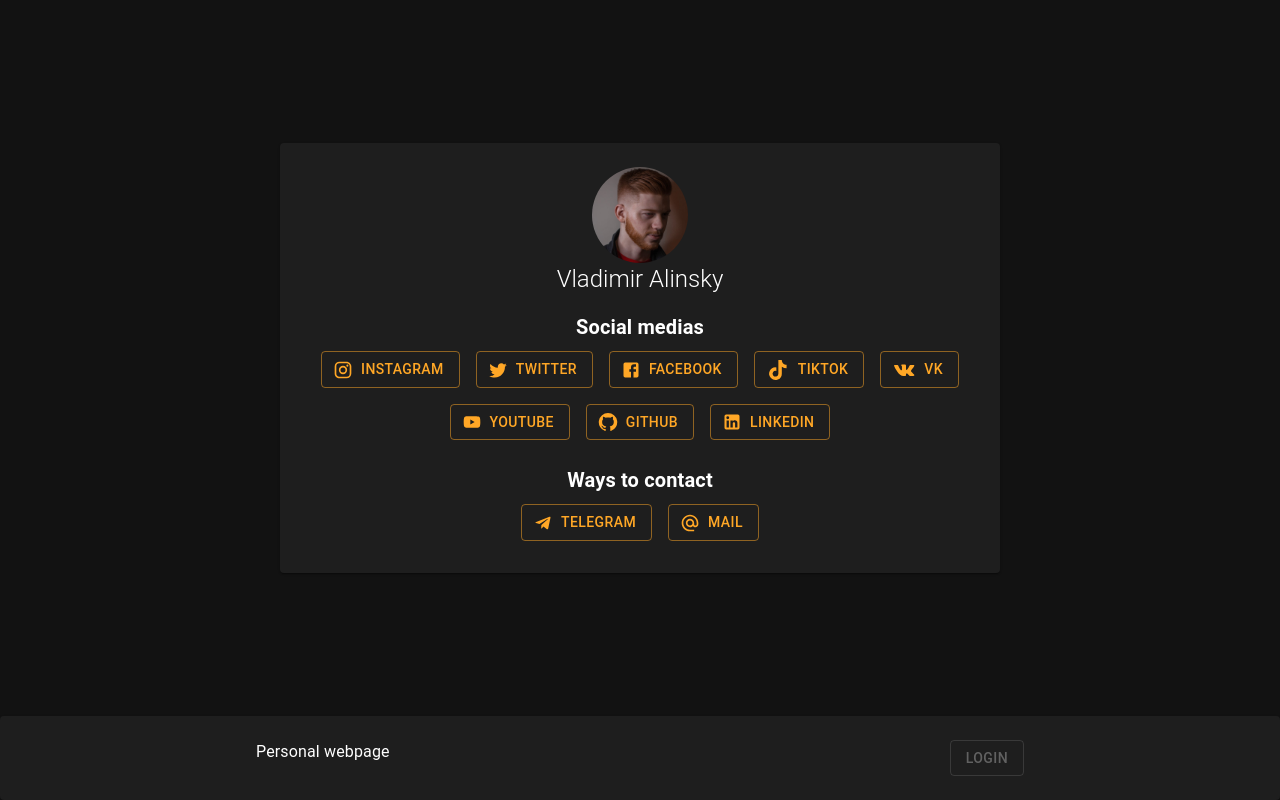
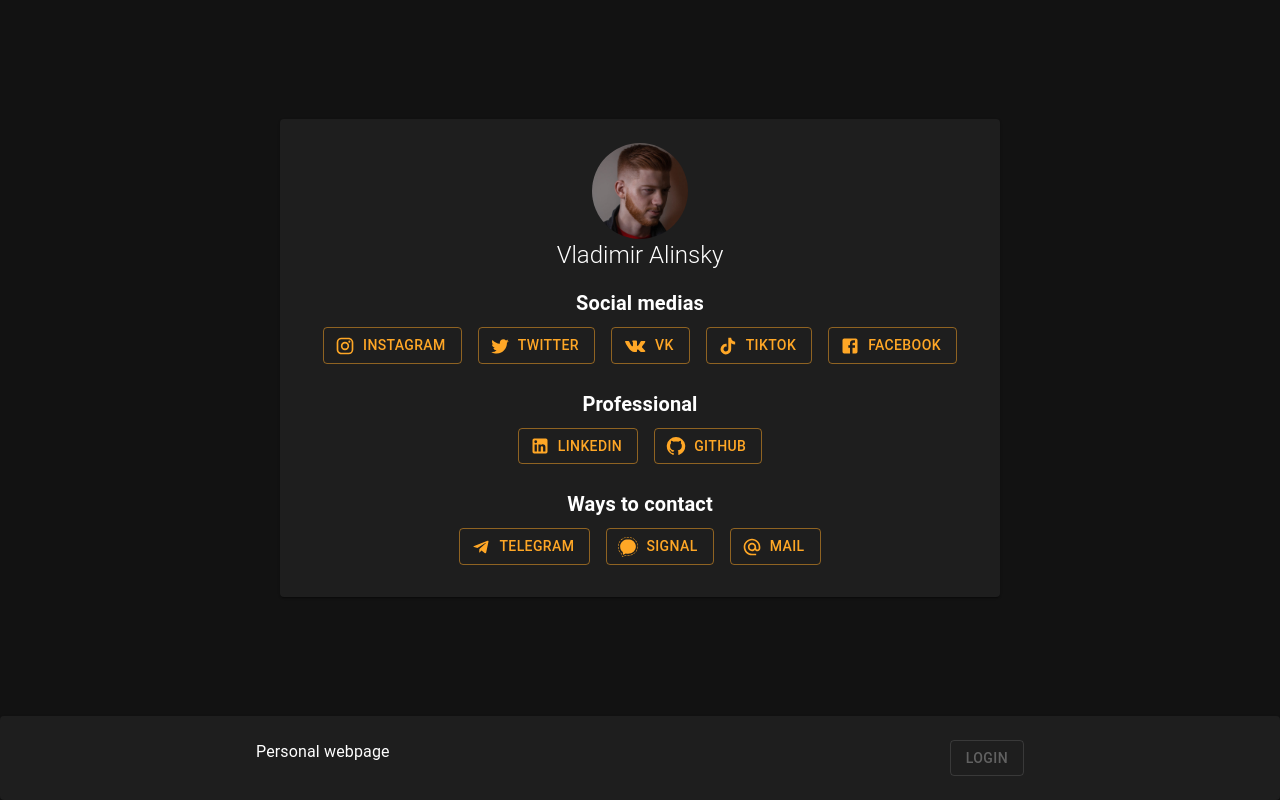
Before and after one commit to SKY-ALIN/Alinsky.tech, a React (Create React App) app: page / in a window 1280 px wide. Built offline with nearby package versions, Linux system fonts and the light colour scheme.

Commit message:
Add signal and personal section, remove youtube

```diff
--- a/src/App.tsx
+++ b/src/App.tsx
@@ -1,5 +1,4 @@
 import React from 'react';
-import './App.css';
 import CssBaseline from "@mui/material/CssBaseline";
 import { createTheme, ThemeProvider } from '@mui/material/styles';
 import { makeStyles } from '@mui/styles';
@@ -8,16 +7,18 @@ import {
   Box,
   Button,
   Container,
+  Snackbar,
   Paper,
   Typography
 } from "@mui/material";
+import MuiAlert, { AlertProps } from '@mui/material/Alert';
 
 import { ReactComponent as TikTokIcon } from './tiktok.svg'
 import { ReactComponent as VKIcon } from './vk.svg'
+import { ReactComponent as SignalIcon } from './signal.svg'
 import InstagramIcon from '@mui/icons-material/Instagram';
 import TwitterIcon from '@mui/icons-material/Twitter';
 import FacebookIcon from '@mui/icons-material/Facebook';
-import YouTubeIcon from '@mui/icons-material/YouTube';
 import GitHubIcon from '@mui/icons-material/GitHub';
 import LinkedInIcon from '@mui/icons-material/LinkedIn';
 import TelegramIcon from '@mui/icons-material/Telegram';
@@ -66,14 +67,21 @@ const useStyles = makeStyles({
   }
 })
 
-function MediaButton({text, icon, href="#"}: {text: string; icon: JSX.Element; href?: string}) {
+const Alert = React.forwardRef<HTMLDivElement, AlertProps>(function Alert(
+  props,
+  ref,
+) {
+  return <MuiAlert elevation={6} ref={ref} variant="filled" {...props} />;
+});
+
+function MediaButton({text, icon, ...props}: {text: string, icon: JSX.Element, href?: string, onClick?: () => void}) {
   return (
     <Button
       variant="outlined"
       color="warning"
       sx={{margin: "8px"}}
       startIcon={icon}
-      href={href}
+      {...props}
     >
       {text}
     </Button>
@@ -82,6 +90,15 @@ function MediaButton({text, icon, href="#"}: {text: string; icon: JSX.Element; h
 
 function App() {
   const classes = useStyles();
+
+  const [openSignalAlert, setOpenSignalAlert] = React.useState(false);
+  const handleCloseSignalAlert = (event?: React.SyntheticEvent, reason?: string) => {
+    if (reason === 'clickaway') {
+      return;
+    }
+    setOpenSignalAlert(false);
+  };
+
   return (
     <ThemeProvider theme={darkTheme}>
       <CssBaseline />
@@ -103,17 +120,30 @@ function App() {
               <Typography variant="h6" sx={{ fontWeight: 'bold' }}>Social medias</Typography>
               <MediaButton text="Instagram" icon={<InstagramIcon />} href="https://www.instagram.com/sky.alin/" />
               <MediaButton text="Twitter" icon={<TwitterIcon />} href="https://twitter.com/AlinskyVladimir" />
+              <MediaButton text="VK" icon={<VKIcon fill="#ffa726" />} href="https://vk.com/voavnix" />
+              <MediaButton
+                text="TikTok"
+                icon={<TikTokIcon fill="#ffa726" width="1em" height="1em" />}
+                href="https://vm.tiktok.com/ZSJe8DYu6/"
+              />
               <MediaButton text="Facebook" icon={<FacebookIcon />} href="https://www.facebook.com/vladimir.alinsky" />
-              <MediaButton text="TikTok" icon={<TikTokIcon fill="#ffa726" />} href="https://vm.tiktok.com/ZSJe8DYu6/" />
-              <MediaButton text="VK" icon={<VKIcon fill="#ffa726" />} href="https://vk.com/voavnix" />
-              <MediaButton text="YouTube" icon={<YouTubeIcon />} href="https://www.youtube.com/channel/UCR_YFCXQu5FW-wyZjuEzLjQ" />
+            </Box>
+
+            <Box className={classes.block}>
+              <Typography variant="h6" sx={{ fontWeight: 'bold' }}>Professional</Typography>
+              <MediaButton text="LinkedIn" icon={<LinkedInIcon />} href="https://www.linkedin.com/in/alinsky/" />
               <MediaButton text="GitHub" icon={<GitHubIcon />} href="https://github.com/SKY-ALIN" />
-              <MediaButton text="LinkedIn" icon={<LinkedInIcon />} href="https://www.linkedin.com/in/alinsky/" />
             </Box>
 
             <Box className={classes.block}>
               <Typography variant="h6" sx={{ fontWeight: 'bold' }}>Ways to contact</Typography>
+
               <MediaButton text="Telegram" icon={<TelegramIcon />} href="https://t.me/sky_alin" />
+              <MediaButton
+                text="Signal"
+                icon={<SignalIcon fill="#ffa726" width="1em" height="1em" />}
+                onClick={() => setOpenSignalAlert(true)}
+              />
               <MediaButton text="Mail" icon={<AlternateEmailIcon />} href="mailto:vladimir@alinsky.tech" />
             </Box>
           </Paper>
@@ -127,6 +157,17 @@ function App() {
           </Box>
         </Paper>
       </div>
+
+      <Snackbar
+        open={openSignalAlert}
+        autoHideDuration={2500}
+        anchorOrigin={{ vertical: 'top', horizontal: 'center' }}
+        onClose={handleCloseSignalAlert}
+      >
+        <Alert severity="warning" sx={{ width: '100%' }} onClose={handleCloseSignalAlert}>
+          Available upon personal request only
+        </Alert>
+      </Snackbar>
     </ThemeProvider>
   );
 }
```
Also changed, not shown: src/App.css (deleted, +0 -38 lines), src/signal.svg (added).
